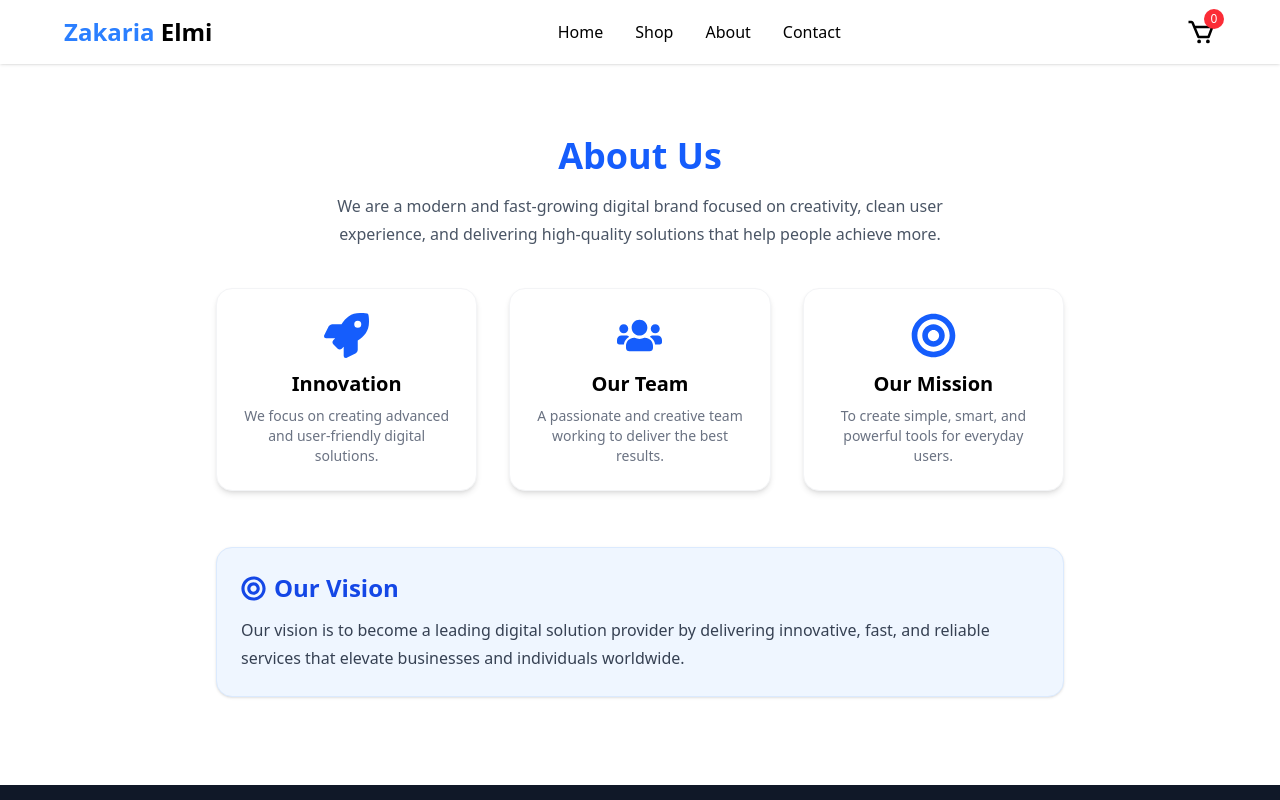
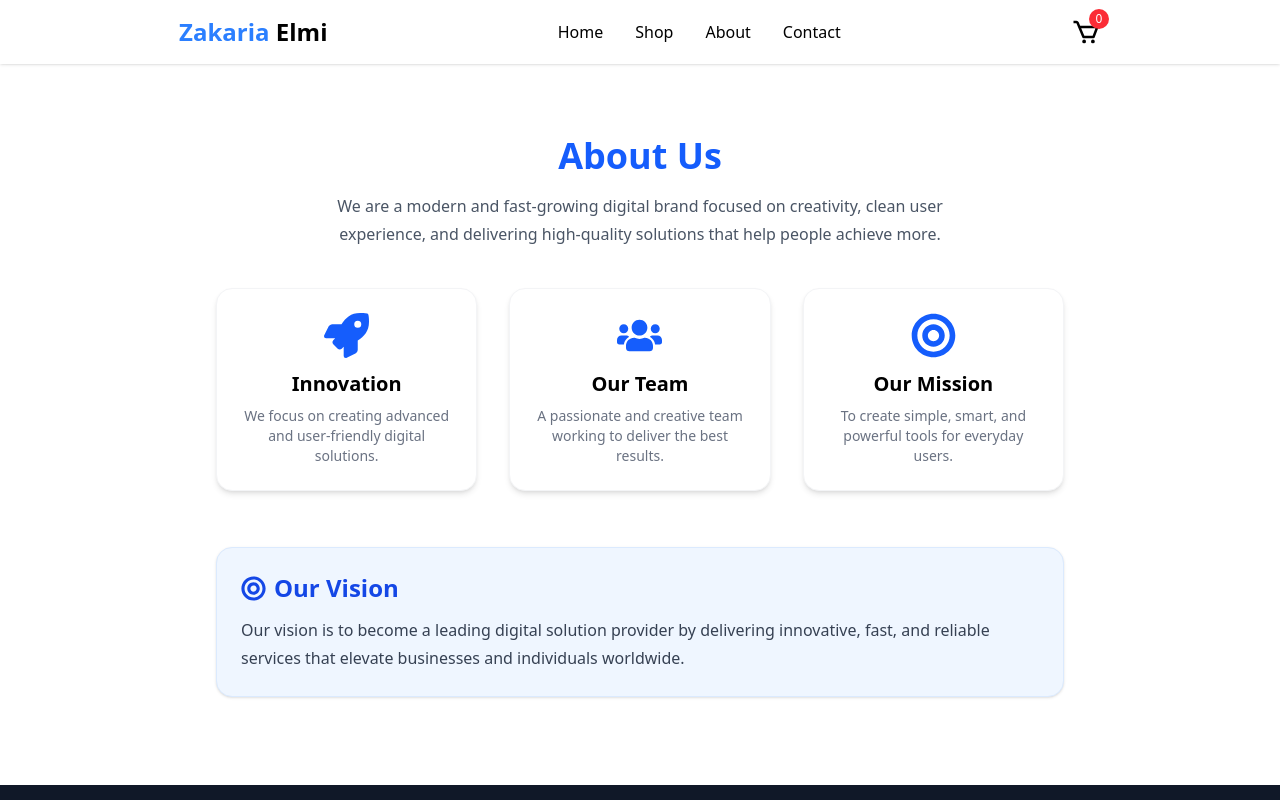
Before and after one commit to zakaribene/eCommerce, a React (Vite) app: page /about in a window 1280 px wide. Shown: the top 800 px of the page. Built offline with nearby package versions, Linux system fonts and the light colour scheme.

Commit message:
update cart

```diff
--- a/src/Header.jsx
+++ b/src/Header.jsx
@@ -22,11 +22,13 @@ function Header() {
   }, []);
 
   return (
-    <header className="flex justify-between items-center px-6 md:px-16 py-4 bg-white shadow sticky top-0 z-50">
+    <header className="flex justify-around items-center px-6 md:px-16 py-4 bg-white shadow sticky top-0 z-50">
 
-      <h1 className="text-2xl font-bold text-blue-500">
-        Zakaria <span className="text-black">Elmi</span>
-      </h1>
+    <h1 className="text-2xl font-bold text-blue-500">
+  <Link to="/">
+    Zakaria <span className="text-black">Elmi</span>
+  </Link>
+</h1>
 
       <nav className="hidden md:flex gap-8 font-medium">
         <Link to="/">Home</Link>
--- a/src/pages/About.jsx
+++ b/src/pages/About.jsx
@@ -2,6 +2,7 @@ import { FaRocket, FaUsers, FaBullseye } from "react-icons/fa";
 
 export default function About() {
   return (
+
     <div className="max-w-4xl mx-auto mt-12 p-6">
 
       {/* Heading */}
```
